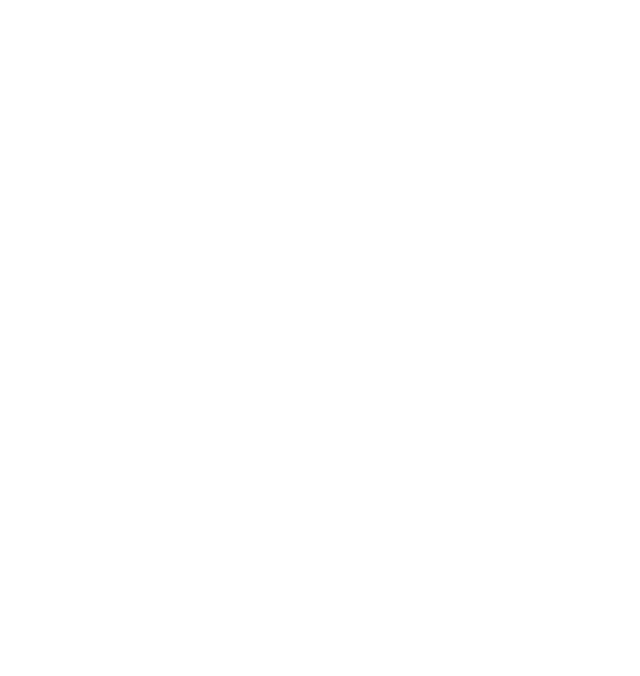
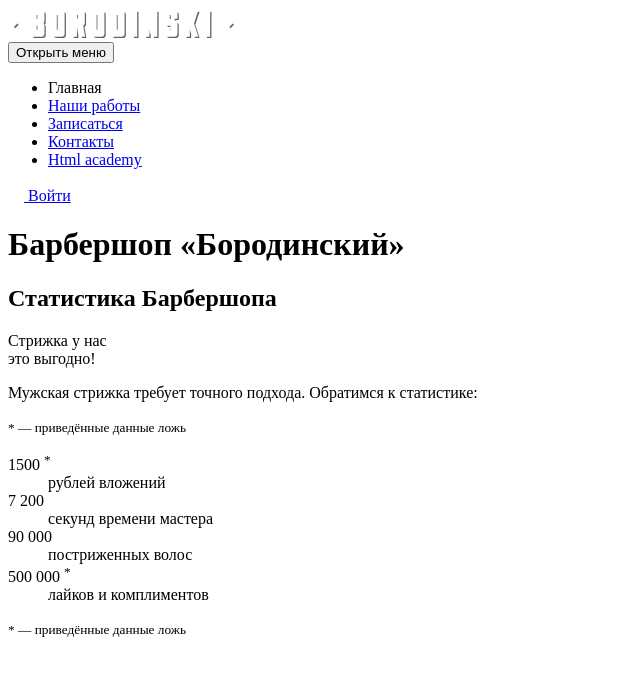
Before and after one commit to PalNikolai4/barbershop_lvl-2, a website: page source/index.html in a window 1280 px wide. Shown: the whole page, without its empty margins (0-640 px from the left). Drawn offline with Linux system fonts and the light colour scheme.

Commit message:
Markup, index.html
Completed the basic markup of the blocks:
- 'page-header' in 'page__body';
- 'page-header__logo' in 'page-header';
- 'main-nav' in 'page-header';

- 'page-main' in 'page__body';
- 'stats' in 'page-main'.

```diff
--- a/source/index.html
+++ b/source/index.html
@@ -6,5 +6,86 @@
   </head>
   <body class="page__body">
 
+    <header class="page-header">
+        <a class="page-header__logo" href="#">
+            <img src="img/logo-mobile.svg" width="226" height="30" alt="Барбершоп «Бородинский»">
+        </a>
+        <nav class="main-nav">
+            <button class="main-nav__toggle" type="button">
+                <span class="visually-hidden">Открыть меню</span>
+            </button>
+            <div class="main-nav__wrapper">
+                <ul class="main-nav__list site-list">
+                    <li class="site-list__item site-list__item--active">
+                        <a>Главная</a>
+                    </li>
+                    <li class="site-list__item">
+                        <a href="photo.html">Наши работы</a>
+                    </li>
+                    <li class="site-list__item">
+                        <a href="form.html">Записаться</a>
+                    </li>
+                    <li class="site-list__item">
+                        <a href="contacts.html">Контакты</a>
+                    </li>
+                    <li class="site-list__item">
+                        <a href="https://htmlacademy.ru/" target="_blank">Html academy</a>
+                    </li>
+                </ul>
+                <div class="main-nav__list user-list">
+                    <a class="user-list__login" href="#login.html">
+                        <svg class="user-list__login-icon" width="16" height="16" viewBox="0 0 16 16" fill="none" xmlns="http://www.w3.org/2000/svg">
+                            <g opacity="0.3">
+                                <path d="M7 2H14V14H7V16H16V0H7V2Z" fill="white" />
+                                <path d="M7 9H0V7H7V4L11 8L7 12V9Z" fill="white" />
+                            </g>
+                        </svg>
+                        Войти
+                    </a>
+                </div>
+            </div>
+        </nav>
+    </header>
+
+    <main class="page-main">
+        <h1 class="visually-hidden">Барбершоп «Бородинский»</h1>
+        <section class="stats">
+            <div class="stats-wrapper">
+                <h2 class="visually-hidden">Статистика Барбершопа</h2>
+                <p class="stats__slogan">Стрижка у нас<br> это выгодно!</p>
+                <p class="stats__intro">Мужская стрижка требует точного подхода. Обратимся к статистике:</p>
+                <p class="stats__legend stats__legend--top">
+                    <small>* — приведённые данные ложь</small>
+                </p>
+                <dl class="stats__list">
+                    <div class="stats__item">
+                        <dt class="stats__number">1500
+                            <sup>*</sup>
+                        </dt>
+                        <dd class="stats__description">рублей вложений</dd>
+                    </div>
+                    <div class="stats__item">
+                        <dt class="stats__number">7 200</dt>
+                        <dd class="stats__description">секунд времени мастера</dd>
+                    </div>
+                    <div class="stats__item">
+                        <dt class="stats__number">90 000</dt>
+                        <dd class="stats__description">постриженных волос</dd>
+                    </div>
+                    <div class="stats__item">
+                        <dt class="stats__number">500 000
+                            <sup>*</sup>
+                        </dt>
+                        <dd class="stats__description">лайков и комплиментов</dd>
+                    </div>
+                </dl>
+                <p class="stats__legend stats__legend--bottom">
+                    <small>* — приведённые данные ложь</small>
+                </p>
+            </div>
+        </section>
+    </main>
+
+    <footer class="page-footer"></footer>
   </body>
 </html>
```
